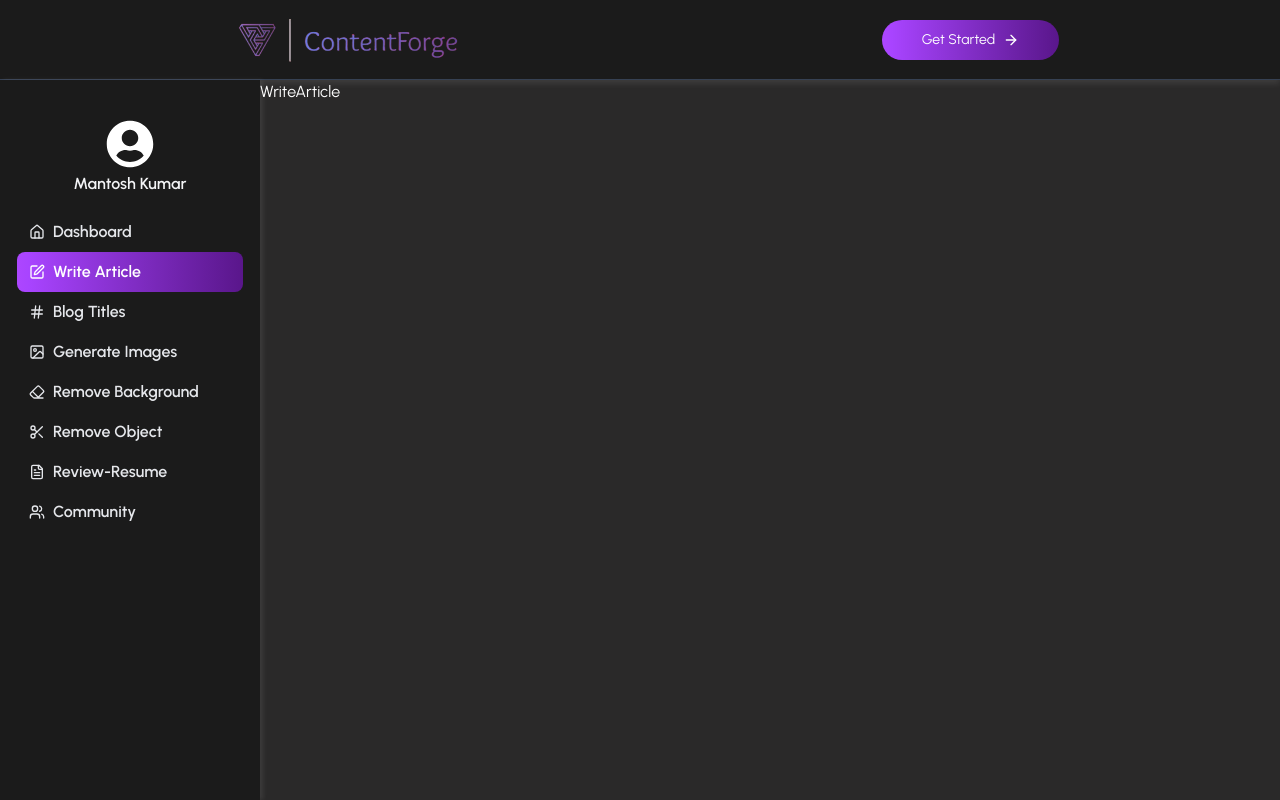
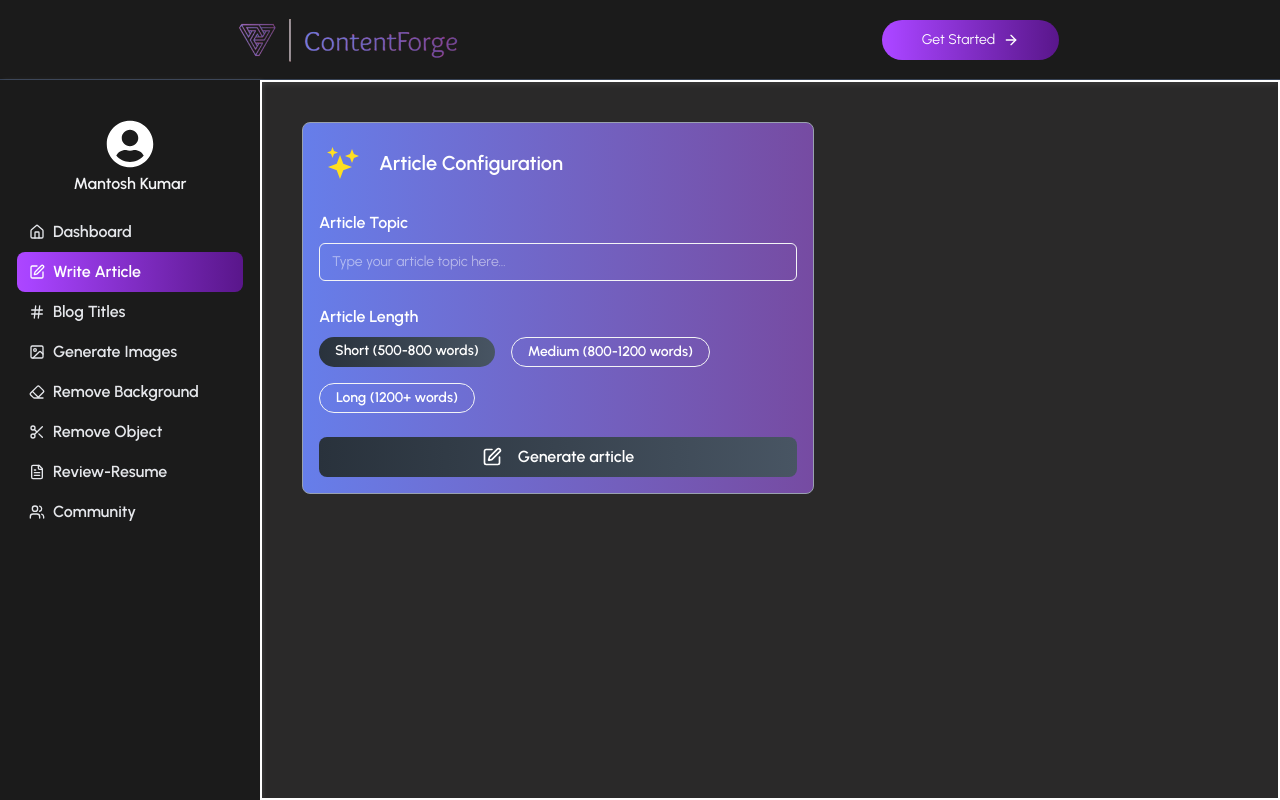
Before and after one commit to mantosh7/ContentForge-AI, a React (Vite) app in the folder client/: page /ai/write-article in a window 1280 px wide. Built offline with nearby package versions, Linux system fonts and the light colour scheme.

Commit message:
dashboard & write article section

```diff
--- a/client/package.json
+++ b/client/package.json
@@ -16,6 +16,7 @@
     "react": "^19.1.1",
     "react-dom": "^19.1.1",
     "react-icons": "^5.5.0",
+    "react-markdown": "^10.1.0",
     "react-router-dom": "^7.9.3",
     "tailwindcss": "^4.1.14"
   },
--- /dev/null
+++ b/client/src/components/CreationItem.jsx
@@ -0,0 +1,37 @@
+import React, { useState } from 'react'
+import Markdown from 'react-markdown';
+
+const CreationItem = ({item}) => {
+  const [expanded, setExpanded] = useState(false) ;
+
+  return (
+    <div onClick={()=> setExpanded(!expanded)} className='p-4 max-w-5xl text-md border-1 border-gray-600  rounded-xl cursor-pointer
+      bg-gradient-to-r from-[#1e130c] to-[#9a8478] text-white'>
+      <div className='flex justify-between items-center gap-4'>
+        <div>
+            <h1 className='font-semibold text-lg'>{item.prompt}</h1>
+            <p>{item.type} - {new Date(item.created_at).toLocaleDateString()}</p>
+        </div>
+        <button className=' border-gray-700 text-white font-semibold px-4  py-1 rounded-xl cursor-pointer bg-gradient-to-r from-[#000000] to-[#434343]'>{item.type}</button>
+      </div>
+
+      {expanded && (
+        <div className='text-white'>
+          {item.type === 'image' ? (
+            <div>
+              <img src={item.content} alt='Image' className='mt-3 w-full h-auto max-w-md' />
+            </div>
+          ) : (
+            <div className='mt-3 overflow-y-scroll text-sm h-48'>
+                <div className='reset-tw'>
+                  <Markdown>{item.content}</Markdown>
+                </div>
+            </div>
+          )}
+        </div>
+      )}
+    </div>
+  )
+}
+
+export default CreationItem
--- a/client/src/index.css
+++ b/client/src/index.css
@@ -8,3 +8,7 @@
 @theme{
   --color-primary: #7B68EE ;
 }
+
+.reset-tw, .reset-tw *{
+  all: revert !important ;
+}
--- a/client/src/pages/Dashboard.jsx
+++ b/client/src/pages/Dashboard.jsx
@@ -1,10 +1,37 @@
+import { dummyCreationData } from "@/assets/assets";
+import CreationItem from "@/components/CreationItem";
+import { Sparkle } from "lucide-react";
+import { useEffect, useState } from "react";
+import { IoSparklesSharp } from "react-icons/io5";
+
 
 const Dashboard = () => {
+    const [creations, setCreations] = useState([]);
+
+    const getCreationData = async () => {
+        setCreations(dummyCreationData);
+    }
+
+    useEffect(() => {
+        getCreationData();
+    }, []);
+
     return (
+        <div className="mt-20 border-2 overflow-y-scroll flex-1 bg-[#2a2929ff] text-gray-600 ">
+            <div className="flex flex-row items-center gap-20 w-fit h-auto p-4 m-10 rounded-2xl text-white border-0 border-gray-400 bg-gradient-to-r from-[#42275a] to-[#734b6d]">
+                <div className="flex flex-col">
+                    <h1 className="font-bold text-xl">Total Creations</h1>
+                    <p className="font-semibold text-xl">{creations.length}</p>
+                </div>
+                <div>
+                    <IoSparklesSharp className="rounded-lg h-12 w-12 p-2 text-yellow-300" />
+                </div>
+            </div>
 
-        <div className="mt-20 flex-1 bg-[#2a2929ff] text-white">
-            Dashboard
-
+            <div className="space-y-3  border-white text-white m-12">
+                <p className="mt-6 mb-4 font-bold text-xl">Recent Creations</p>
+                {creations.map((item) => <CreationItem key={item.id} item={item}/>)}
+            </div>
         </div>
     )
 }
--- a/client/src/pages/WriteArticle.jsx
+++ b/client/src/pages/WriteArticle.jsx
@@ -1,7 +1,47 @@
+import { Edit, Sparkle } from "lucide-react";
+import { useState } from "react";
+import { IoSparklesSharp } from "react-icons/io5";
+
+const articleLength = [
+    {length:800, text:"Short (500-800 words)"},
+    {length:1200, text:"Medium (800-1200 words)"},
+    {length:1600, text:"Long (1200+ words)"},
+]
+
 const WriteArticle = () =>{
+    const [selectedLength, setselectedLength] = useState(articleLength[0]) ;
+    const [input, setInput] = useState("") ;
+
+    const submitHandler = async (e) =>{
+        e.preventDefault() ;
+    }
+
     return (
-        <div className="mt-20 flex-1 bg-[#2a2929ff]">
-            <h1>WriteArticle</h1>
+        <div className="mt-20 border-2 flex items-start flex-wrap gap-4 overflow-y-scroll flex-1 bg-[#2a2929ff]">
+            {/* left col */}
+            <form onSubmit={submitHandler} className=" mt-10 ml-10 w-full max-w-lg p-4 text-black rounded-lg bg-gradient-to-r from-[#667eea]  to-[#764ba2] border border-gray-400">
+                <div className="flex text-white items-center gap-3">
+                    <IoSparklesSharp className="h-12 w-12 p-2 text-yellow-300"/>
+                    <h1 className="font-semibold text-xl">Article Configuration</h1>
+                </div>
+
+                <p className="font-semibold text-white mt-6">Article Topic</p>
+                <input type="text" onChange={(e)=>setInput(e.target.value)} value={input} placeholder="Type your article topic here…" className="text-white w-full py-2 px-3 mt-2 text-sm outline-none rounded-md border border-gray-100" required/>
+
+                <p className="font-semibold text-white mt-6">Article Length</p>
+                <div className="flex flex-wrap gap-4 mt-2 text-white text-sm w-full max-wd-lg">
+                    {articleLength.map((item, index)=>{
+                        return (
+                            <span onClick={()=>setselectedLength(item)} key={index} className={`border rounded-full font-semibold py-1 px-4 cursor-pointer ${selectedLength.text === item.text ? 'bg-gradient-to-r from-[#29323c]  to-[#485563] text-white border-none' : 'text-white bg-transparent border-gray-100'}`}>{item.text}</span>
+                        )
+                    })}
+                </div>
+
+                <button className="flex items-center justify-center gap-4 mt-6 w-full text-white py-2 px-3 bg-gradient-to-r from-[#29323c]  to-[#485563] rounded-lg cursor-pointer font-semibold">
+                    <Edit className="w-5" />
+                    Generate article
+                </button>
+            </form>
         </div>
     )
 }
```
Also changed, not shown: 1 other file (tests, documents, lock files or other folders).
